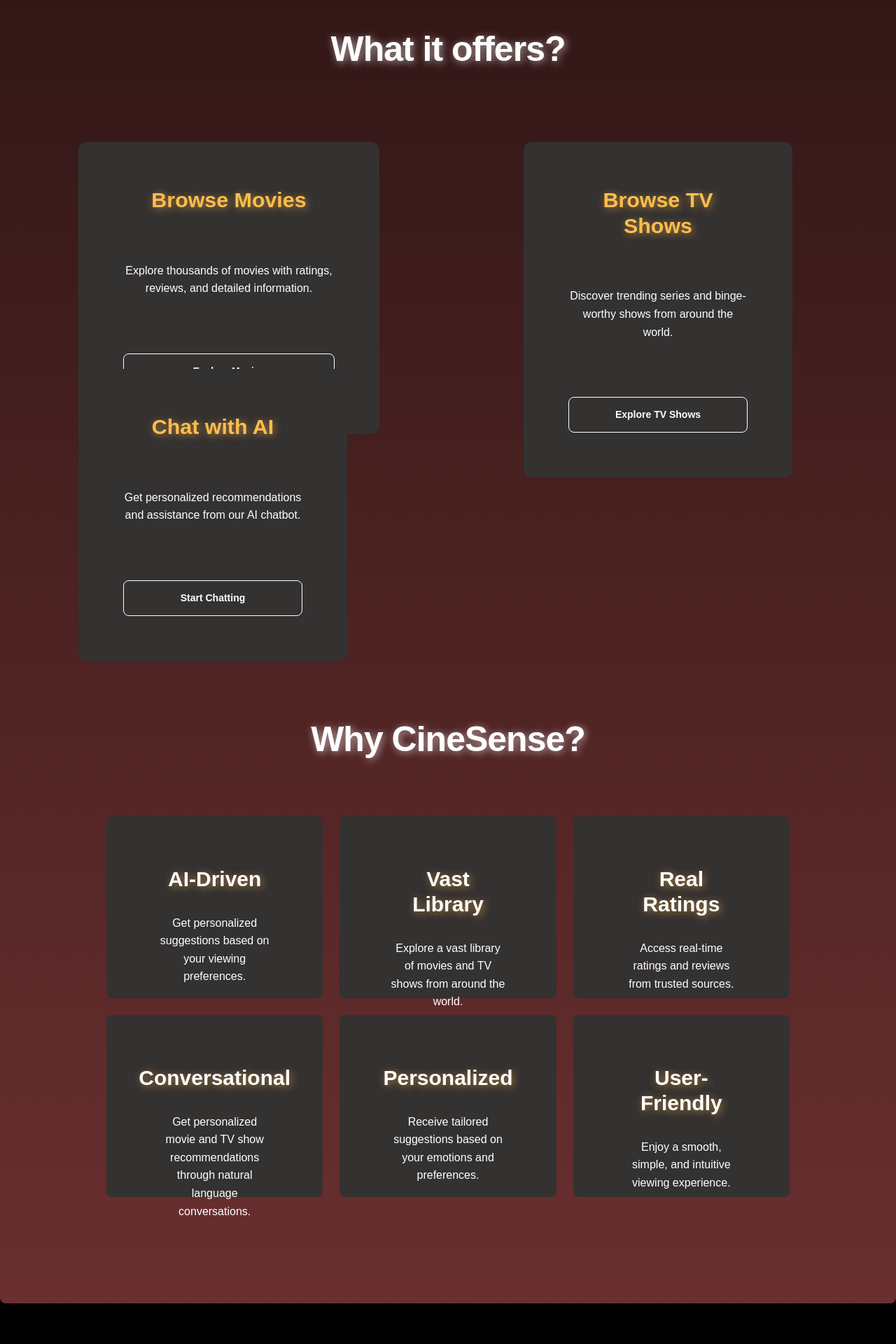
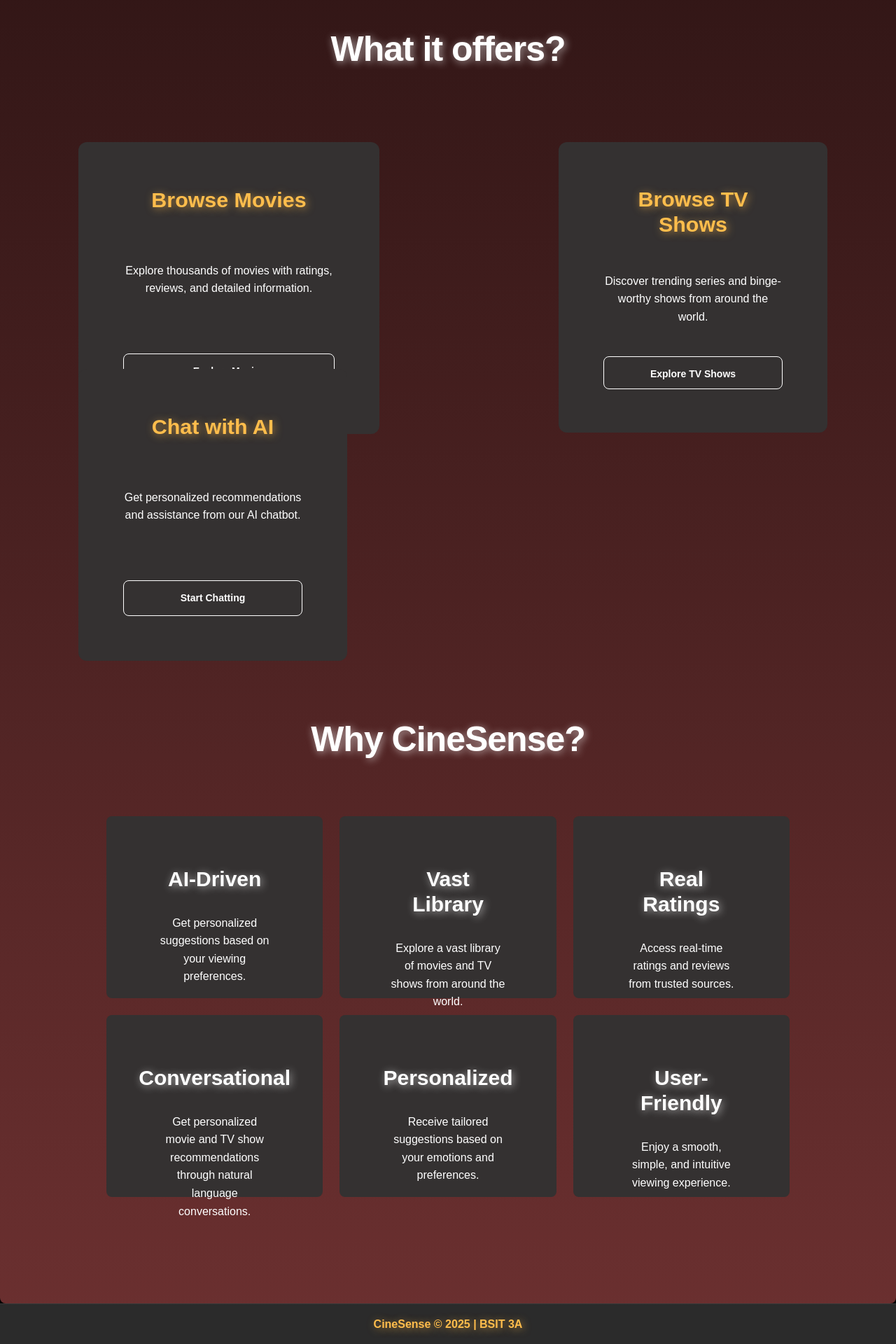
Before and after one commit to CordovaPaulo/CineSense, a Next.js app: page / in a window 1280 px wide. Shown: the part 1312-3232 px from the top of the page at 70% size. Before the commit the page ends 3174 px from the top, so only its background shows below. Built offline with nearby package versions, Linux system fonts and the light colour scheme; no server answers.

Commit message:
addtional style

```diff
--- a/src/app/browse/shows/ClientBrowseShows.tsx
+++ b/src/app/browse/shows/ClientBrowseShows.tsx
@@ -8,6 +8,8 @@
 import { useRouter, useSearchParams, usePathname } from "next/navigation";
 import useDebounce from "@/hooks/useDebounce";
 import { ShowCard } from "@/components/cards/show-card";
+import { keyframes } from "@mui/system";
+
 
 interface TVShow {
   id: number;
@@ -91,12 +93,28 @@
     "51+ episodes",
   ];
 
+  const fadeSlideUp = keyframes`
+    0% {
+      opacity: 0;
+      transform: translateY(30px);
+    }
+    100% {
+      opacity: 1;
+      transform: translateY(0);
+    }
+  `;
+
   // 📅 Year dropdown (descending 2025 → 2000)
   const years = Array.from({ length: 26 }, (_, i) => 2025 - i);
 
   return (
     <Box
       sx={{ p: 4 }}
+      style={{
+        backgroundSize: "200% 200%",
+        animation: "pulse 5s ease-in-out infinite",
+        backgroundPosition: "100% 80%",
+      }}
       className="min-h-screen bg-linear-to-b from-[#000000] via-[#0f0a0a] to-[#6e0a0a]"
     >
       <Container maxWidth="lg">
@@ -105,6 +123,16 @@
           <Typography variant="h2" color="secondary.main">
             Browse TV Shows
           </Typography>
+
+           <style>
+        {`
+          @keyframes pulse {
+             0% { background-position: 50% 0%; }
+            50% { background-position: 10% 100%; }
+            100% { background-position: 100% 0%; }
+          }
+        `}
+      </style>
 
           <Box className="flex flex-wrap items-center gap-4">
             <FiltersPanel
--- a/src/app/layout.tsx
+++ b/src/app/layout.tsx
@@ -41,6 +41,7 @@
             <Navbar />
             <Prefetcher />
             {children}
+            <Footer />
           </MuiThemeProvider>
           <Analytics />
         </QueryProvider>
--- a/src/app/page.tsx
+++ b/src/app/page.tsx
@@ -3,7 +3,7 @@
 import Link from 'next/link';
 import { Film, Tv, MessageCircle, Scroll, Rotate3D } from 'lucide-react';
 import { Box, Typography, Grid, Button } from '@mui/material';
-import { keyframes } from "@mui/system"; // <-- import keyframes her"
+import { keyframes, width } from "@mui/system"; // <-- import keyframes her"
 import ScrollAppear from "../components/ScrollAppear/ScrollAppear";
 import ScrollGlowGradient from "../components/ScrollMouseGradient/ScrollMouseGradient";
 
@@ -197,7 +197,7 @@
             </Link>
           </Grid>
 
-          <Grid sx={{ width: '100%', maxWidth: 380, height: 300}}>
+          <Grid sx={{ width: '100%', maxWidth: 330, height: 300}}>
             <Link href="/browse/movies" className="group h-full block">
             <ScrollAppear>
               <Box sx={{
@@ -205,7 +205,7 @@
                 backgroundColor: "homecard", // assuming this is in your theme palette
                 borderRadius: 3, // rounded-xl ≈ theme.spacing(3)
                 p: 8, // padding: theme.spacing(8 / 4) = 2rem, same as p-8
-                height: "100%", // h-full
+                height: "415px", // h-full
                 display: "flex",
                 // width: "430px",
                 flexDirection: "column",
@@ -221,11 +221,11 @@
               }} className="w-96 bg-homecard rounded-xl p-8 transition-transform duration-300 ease-out hover:shadow-xl hover:shadow-primary/20 h-full flex flex-col justify-center text-center transform-gpu hover:z-10">
                 <Typography variant='h2' color='#FFBD4C' sx={{
                   fontWeight: "800",
-                  pb:"70px",
+                  pb:"50px",
                   textShadow: "2px 2px 11.3px rgba(255, 189, 76, 0.6)",
                   // pb: "20px"s
                 }}>Browse TV Shows</Typography>
-                <p className="text-main-text-color mb-20">
+                <p className="text-main-text-color mb-25">
                   Discover trending series and binge-worthy shows from around the world.
                 </p>
                 <Button
@@ -236,7 +236,8 @@
                     color: 'text.primary',
                     borderColor: 'text.primary',
                     pt: 1.5,
-                    pb:1.5,
+                    pb:1.0,
+                    mt: -7,
                     '&:hover': {
                       backgroundColor: 'text.primary',
                       borderColor: 'text.primary',
@@ -362,7 +363,7 @@
                 transition: "color 0.2s ease-out",
                 // color: "#FFB22C",
                 fontWeight: "800",
-                textShadow: "2px 2px 11.3px rgba(255, 189, 76, 0.6)"
+                textShadow: "2px 2px 11.3px rgba(255, 255, 255, 0.6)"
                   }}
                 >
                   {feature.title}
--- a/src/components/molecules/PaginationControls.tsx
+++ b/src/components/molecules/PaginationControls.tsx
@@ -12,7 +12,16 @@
 export const PaginationControls: React.FC<Props> = ({ page, totalPages, loading, onPrev, onNext }) => {
   return (
     <Box className="mt-6 flex items-center justify-center gap-4">
-      <Button variant="contained" color="secondary" onClick={onPrev} disabled={page <= 1 || loading}>
+      <Button variant="outlined" onClick={onPrev} disabled={page <= 1 || loading}
+      sx={{
+        backgroundColor: "none",
+        border: "1px solid #FFB22C",
+        color: "#FFB22C",
+        "&:hover": {
+          border: "1px solid #FFB22C",
+          backgroundColor: "rgba(255, 178, 44, 0.1)", // optional hover effect
+        },
+      }}>
         Prev
       </Button>
 
@@ -20,7 +29,16 @@
         Page {page}{totalPages ? ` of ${totalPages}` : ""}
       </Typography>
 
-      <Button variant="contained" color="secondary" onClick={onNext} disabled={loading || (totalPages ? page >= totalPages : false)}>
+      <Button variant="outlined" onClick={onNext} disabled={loading || (totalPages ? page >= totalPages : false)}
+        sx={{
+          backgroundColor: "none",
+        border: "1px solid #FFB22C",
+        color: "#FFB22C",
+        "&:hover": {
+          border: "1px solid #FFB22C",
+          backgroundColor: "rgba(255, 178, 44, 0.1)", // optional hover effect
+        },
+        }}>
         Next
       </Button>
     </Box>
```
Also changed, not shown: 1 other file (tests, documents, lock files or other folders).
